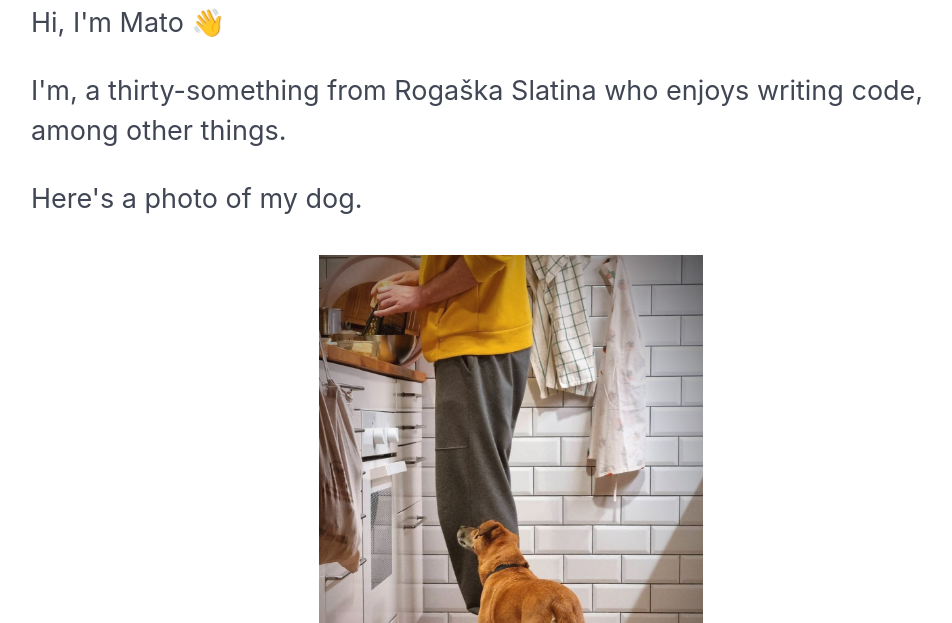
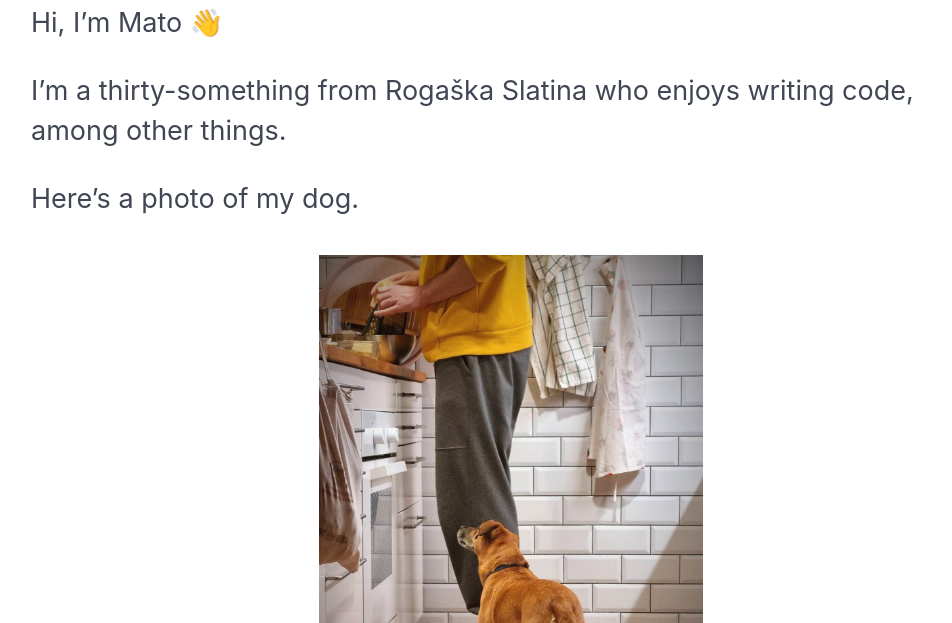
Before and after one commit to mzgajner/blog, an Eleventy site: page content/index.md in a window 1280 px wide. Shown: the part 177-800 px from the top of the page, without its empty margins (129-1081 px from the left). Built offline with nearby package versions, Linux system fonts and the light colour scheme; Eleventy itself is replaced by a stand-in of ours; files that its build step writes are made by us from their sources; no server answers.

Commit message:
Remove comma, fix apostrophes

```diff
--- a/content/index.md
+++ b/content/index.md
@@ -6,9 +6,9 @@ hide-title: true
 ---
 
 <div class="is-size-4-desktop is-size-4-tablet is-size-5-mobile">
-  <p>Hi, I'm Mato 👋
-  <p>I'm, a thirty-something from Rogaška Slatina who enjoys writing code, among other things.</p>
-  <p>Here's a photo of my dog.</p>
+  <p>Hi, I’m Mato 👋
+  <p>I’m a thirty-something from Rogaška Slatina who enjoys writing code, among other things.</p>
+  <p>Here’s a photo of my dog.</p>
 </div>
 
 <img class="portrait" src="/photo.jpg" alt="Small dog looking up at a man grating cheese.">
```
